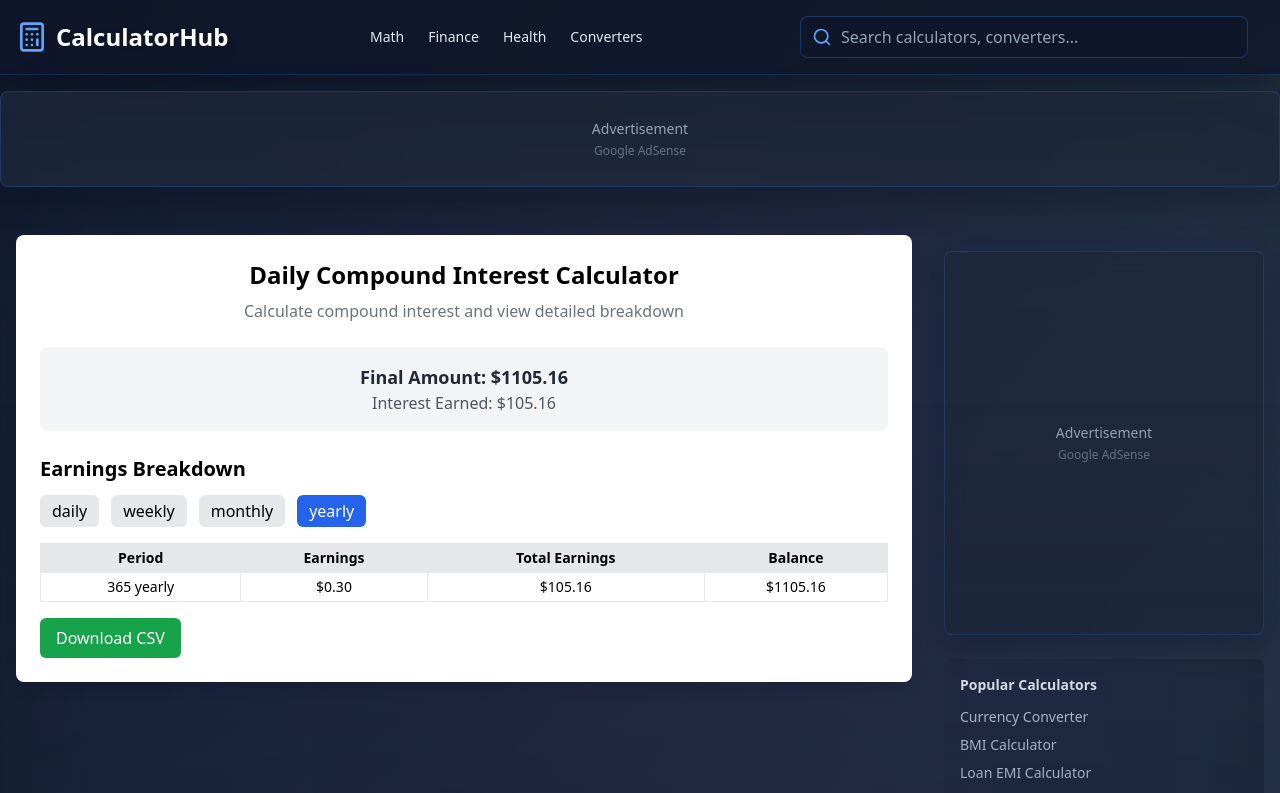
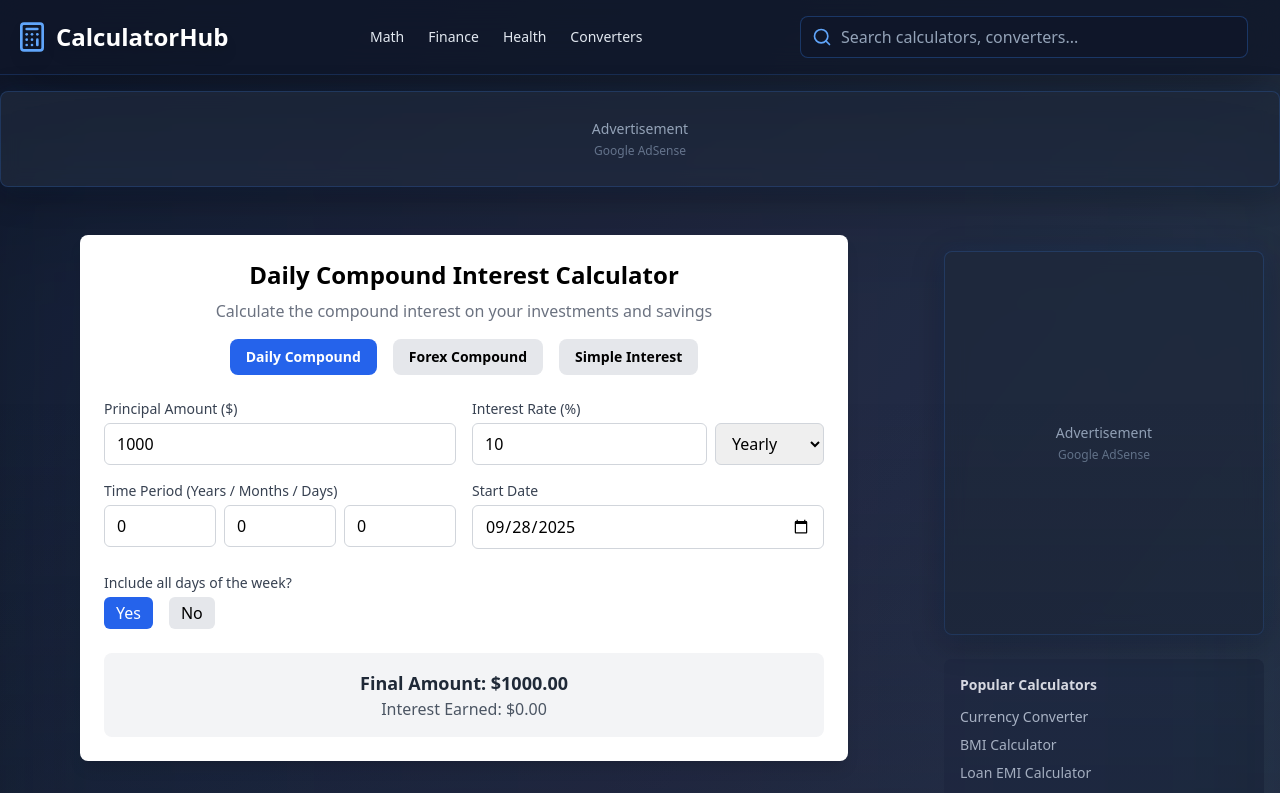
Before and after one commit to RofiqulIsalm/WebToolKits, a React (Vite) app: page /compound-interest-calculator in a window 1280 px wide. Shown: the top 793 px of the page. Built offline with nearby package versions, Linux system fonts and the light colour scheme.

Commit message:
Updated CompoundInterestCalculator.tsx

```diff
--- a/src/pages/CompoundInterestCalculator.tsx
+++ b/src/pages/CompoundInterestCalculator.tsx
@@ -1,28 +1,17 @@
 import React, { useState, useEffect } from "react";
-
-interface BreakdownRow {
-  period: string;
-  earnings: number;
-  totalEarnings: number;
-  balance: number;
-}
 
 const CompoundCalculator: React.FC = () => {
   const [mode, setMode] = useState("daily");
 
-  // Inputs
+  // Common inputs
   const [principal, setPrincipal] = useState<number>(1000);
   const [rate, setRate] = useState<number>(10);
-  const [timeYears, setTimeYears] = useState<number>(1);
+  const [timeYears, setTimeYears] = useState<number>(0);
   const [timeMonths, setTimeMonths] = useState<number>(0);
   const [timeDays, setTimeDays] = useState<number>(0);
-  const [rateType, setRateType] = useState("yearly");
+  const [rateType, setRateType] = useState("yearly"); // daily, weekly, monthly, yearly
 
-  const [startDate, setStartDate] = useState<string>(
-    new Date().toISOString().split("T")[0]
-  );
-
-  // Daily options
+  // Daily compounding options
   const [includeAllDays, setIncludeAllDays] = useState(true);
   const [selectedDays, setSelectedDays] = useState<string[]>([
     "Mon",
@@ -33,28 +22,45 @@ const CompoundCalculator: React.FC = () => {
     "Sat",
     "Sun",
   ]);
+  const [startDate, setStartDate] = useState<string>(
+    new Date().toISOString().split("T")[0]
+  );
 
   // Results
   const [finalAmount, setFinalAmount] = useState<number>(0);
   const [interest, setInterest] = useState<number>(0);
-  const [breakdown, setBreakdown] = useState<BreakdownRow[]>([]);
-  const [breakdownView, setBreakdownView] = useState("yearly"); // daily, weekly, monthly, yearly
 
-  // Toggle day
+  // Handle toggle day selection
   const toggleDay = (day: string) => {
-    setSelectedDays((prev) =>
-      prev.includes(day) ? prev.filter((d) => d !== day) : [...prev, day]
-    );
+    if (selectedDays.includes(day)) {
+      setSelectedDays(selectedDays.filter((d) => d !== day));
+    } else {
+      setSelectedDays([...selectedDays, day]);
+    }
   };
 
-  // Calculation
+  // Title
+  const getTitle = () => {
+    switch (mode) {
+      case "daily":
+        return "Daily Compound Interest Calculator";
+      case "forex":
+        return "Forex Compound Calculator";
+      case "simple":
+        return "Simple Interest Calculator";
+      default:
+        return "Compound Interest Calculator";
+    }
+  };
+
+  // Calculation logic
   useEffect(() => {
-    if (mode !== "daily") return;
-
+    if (mode === "daily") {
+      // Convert years/months/days into total days
       const totalDays =
         timeYears * 365 + timeMonths * 30 + timeDays;
 
-    // daily interest rate based on type
+      // Convert rate into daily equivalent
       let dailyRate = 0;
       switch (rateType) {
         case "daily":
@@ -72,58 +78,36 @@ const CompoundCalculator: React.FC = () => {
           break;
       }
 
-    // count days
+      // Count effective compounding days
       let effectiveDays = totalDays;
+      if (!includeAllDays) {
         const start = new Date(startDate);
-    let validDays: number[] = [];
-
-    if (!includeAllDays) {
         let count = 0;
         for (let i = 0; i < totalDays; i++) {
           const d = new Date(start);
           d.setDate(start.getDate() + i);
-        const dayName = d.toLocaleDateString("en-US", { weekday: "short" });
+          const dayName = d.toLocaleDateString("en-US", {
+            weekday: "short",
+          });
           if (selectedDays.includes(dayName)) {
             count++;
-          validDays.push(i);
           }
         }
         effectiveDays = count;
       }
 
-    // calculate final amount
       const amount = principal * Math.pow(1 + dailyRate, effectiveDays);
       setFinalAmount(amount);
       setInterest(amount - principal);
-
-    // generate breakdown
-    let rows: BreakdownRow[] = [];
-    let balance = principal;
-    let totalEarnings = 0;
-
-    for (let i = 1; i <= effectiveDays; i++) {
-      balance *= 1 + dailyRate;
-      const earnings = balance - (principal + totalEarnings);
-      totalEarnings += earnings;
-
-      // push by chosen view
-      if (
-        (breakdownView === "daily" && true) ||
-        (breakdownView === "weekly" && i % 7 === 0) ||
-        (breakdownView === "monthly" && i % 30 === 0) ||
-        (breakdownView === "yearly" && i % 365 === 0) ||
-        i === effectiveDays
-      ) {
-        rows.push({
-          period: `${i} ${breakdownView}`,
-          earnings: earnings,
-          totalEarnings: totalEarnings,
-          balance: balance,
-        });
+    } else if (mode === "forex") {
+      const amount = principal * Math.pow(1 + rate / 100, timeYears);
+      setFinalAmount(amount);
+      setInterest(amount - principal);
+    } else if (mode === "simple") {
+      const si = (principal * rate * timeYears) / 100;
+      setFinalAmount(principal + si);
+      setInterest(si);
     }
-    }
-
-    setBreakdown(rows);
   }, [
     mode,
     principal,
@@ -135,102 +119,192 @@ const CompoundCalculator: React.FC = () => {
     includeAllDays,
     selectedDays,
     startDate,
-    breakdownView,
   ]);
 
-  // CSV Download
-  const downloadCSV = () => {
-    const header = "Period,Earnings,Total Earnings,Balance\n";
-    const csv = breakdown
-      .map(
-        (row) =>
-          `${row.period},${row.earnings.toFixed(2)},${row.totalEarnings.toFixed(
-            2
-          )},${row.balance.toFixed(2)}`
-      )
-      .join("\n");
-    const blob = new Blob([header + csv], { type: "text/csv" });
-    const url = URL.createObjectURL(blob);
-    const a = document.createElement("a");
-    a.href = url;
-    a.download = "compound-interest-breakdown.csv";
-    a.click();
-    URL.revokeObjectURL(url);
-  };
-
   return (
-    <div className="max-w-4xl mx-auto p-6 bg-white rounded-lg shadow-lg">
+    <div className="max-w-3xl mx-auto p-6 bg-white rounded-lg shadow-lg">
       {/* Title */}
-      <h1 className="text-2xl font-bold mb-2 text-center">
-        Daily Compound Interest Calculator
-      </h1>
+      <h1 className="text-2xl font-bold mb-2 text-center">{getTitle()}</h1>
       <p className="text-gray-500 mb-4 text-center">
-        Calculate compound interest and view detailed breakdown
+        Calculate the {mode === "simple" ? "simple" : "compound"} interest on
+        your investments and savings
       </p>
 
-      {/* Inputs (keep same as before) */}
-      {/* ... (reuse your inputs here, not rewriting to save space) ... */}
+      {/* Mode Switch */}
+      <div className="flex justify-center gap-4 mb-6">
+        <button
+          onClick={() => setMode("daily")}
+          className={`px-4 py-2 rounded-lg text-sm font-semibold transition ${
+            mode === "daily"
+              ? "bg-blue-600 text-white"
+              : "bg-gray-200 hover:bg-gray-300"
+          }`}
+        >
+          Daily Compound
+        </button>
+        <button
+          onClick={() => setMode("forex")}
+          className={`px-4 py-2 rounded-lg text-sm font-semibold transition ${
+            mode === "forex"
+              ? "bg-green-600 text-white"
+              : "bg-gray-200 hover:bg-gray-300"
+          }`}
+        >
+          Forex Compound
+        </button>
+        <button
+          onClick={() => setMode("simple")}
+          className={`px-4 py-2 rounded-lg text-sm font-semibold transition ${
+            mode === "simple"
+              ? "bg-purple-600 text-white"
+              : "bg-gray-200 hover:bg-gray-300"
+          }`}
+        >
+          Simple Interest
+        </button>
+      </div>
+
+      {/* Daily Mode Inputs */}
+      {mode === "daily" && (
+        <>
+          <div className="grid grid-cols-1 md:grid-cols-2 gap-4 mb-6">
+            <div>
+              <label className="block text-sm font-medium text-gray-700 mb-1">
+                Principal Amount ($)
+              </label>
+              <input
+                type="number"
+                value={principal}
+                onChange={(e) => setPrincipal(Number(e.target.value))}
+                className="w-full px-3 py-2 border border-gray-300 rounded-md"
+              />
+            </div>
+
+            <div>
+              <label className="block text-sm font-medium text-gray-700 mb-1">
+                Interest Rate (%)
+              </label>
+              <div className="flex gap-2">
+                <input
+                  type="number"
+                  value={rate}
+                  onChange={(e) => setRate(Number(e.target.value))}
+                  className="w-full px-3 py-2 border border-gray-300 rounded-md"
+                />
+                <select
+                  value={rateType}
+                  onChange={(e) => setRateType(e.target.value)}
+                  className="px-3 py-2 border border-gray-300 rounded-md"
+                >
+                  <option value="daily">Daily</option>
+                  <option value="weekly">Weekly</option>
+                  <option value="monthly">Monthly</option>
+                  <option value="yearly">Yearly</option>
+                </select>
+              </div>
+            </div>
+
+            <div>
+              <label className="block text-sm font-medium text-gray-700 mb-1">
+                Time Period (Years / Months / Days)
+              </label>
+              <div className="flex gap-2">
+                <input
+                  type="number"
+                  placeholder="Years"
+                  value={timeYears}
+                  onChange={(e) => setTimeYears(Number(e.target.value))}
+                  className="w-1/3 px-3 py-2 border border-gray-300 rounded-md"
+                />
+                <input
+                  type="number"
+                  placeholder="Months"
+                  value={timeMonths}
+                  onChange={(e) => setTimeMonths(Number(e.target.value))}
+                  className="w-1/3 px-3 py-2 border border-gray-300 rounded-md"
+                />
+                <input
+                  type="number"
+                  placeholder="Days"
+                  value={timeDays}
+                  onChange={(e) => setTimeDays(Number(e.target.value))}
+                  className="w-1/3 px-3 py-2 border border-gray-300 rounded-md"
+                />
+              </div>
+            </div>
+
+            <div>
+              <label className="block text-sm font-medium text-gray-700 mb-1">
+                Start Date
+              </label>
+              <input
+                type="date"
+                value={startDate}
+                onChange={(e) => setStartDate(e.target.value)}
+                className="w-full px-3 py-2 border border-gray-300 rounded-md"
+              />
+            </div>
+          </div>
+
+          {/* Include Days Option */}
+          <div className="mb-4">
+            <p className="text-sm font-medium text-gray-700 mb-1">
+              Include all days of the week?
+            </p>
+            <div className="flex gap-4">
+              <button
+                type="button"
+                onClick={() => setIncludeAllDays(true)}
+                className={`px-3 py-1 rounded-md ${
+                  includeAllDays ? "bg-blue-600 text-white" : "bg-gray-200"
+                }`}
+              >
+                Yes
+              </button>
+              <button
+                type="button"
+                onClick={() => setIncludeAllDays(false)}
+                className={`px-3 py-1 rounded-md ${
+                  !includeAllDays ? "bg-blue-600 text-white" : "bg-gray-200"
+                }`}
+              >
+                No
+              </button>
+            </div>
+          </div>
+
+          {!includeAllDays && (
+            <div className="mb-4">
+              <p className="text-sm font-medium text-gray-700 mb-2">
+                Days to include:
+              </p>
+              <div className="flex flex-wrap gap-2">
+                {["Sun", "Mon", "Tue", "Wed", "Thu", "Fri", "Sat"].map((day) => (
+                  <button
+                    key={day}
+                    type="button"
+                    onClick={() => toggleDay(day)}
+                    className={`px-3 py-1 rounded-md border ${
+                      selectedDays.includes(day)
+                        ? "bg-orange-400 text-black"
+                        : "bg-gray-200"
+                    }`}
+                  >
+                    {day}
+                  </button>
+                ))}
+              </div>
+            </div>
+          )}
+        </>
+      )}
 
       {/* Results */}
       <div className="p-4 bg-gray-100 rounded-lg text-center mt-6">
         <p className="text-lg font-semibold text-gray-800">
           Final Amount: ${finalAmount.toFixed(2)}
         </p>
-        <p className="text-md text-gray-600">
-          Interest Earned: ${interest.toFixed(2)}
-        </p>
-      </div>
-
-      {/* Breakdown */}
-      <div className="mt-6">
-        <h2 className="text-xl font-bold mb-3">Earnings Breakdown</h2>
-        <div className="flex gap-3 mb-4">
-          {["daily", "weekly", "monthly", "yearly"].map((view) => (
-            <button
-              key={view}
-              onClick={() => setBreakdownView(view)}
-              className={`px-3 py-1 rounded-md ${
-                breakdownView === view
-                  ? "bg-blue-600 text-white"
-                  : "bg-gray-200"
-              }`}
-            >
-              {view}
-            </button>
-          ))}
-        </div>
-
-        <table className="w-full border text-sm">
-          <thead>
-            <tr className="bg-gray-200">
-              <th className="border px-2 py-1">Period</th>
-              <th className="border px-2 py-1">Earnings</th>
-              <th className="border px-2 py-1">Total Earnings</th>
-              <th className="border px-2 py-1">Balance</th>
-            </tr>
-          </thead>
-          <tbody>
-            {breakdown.map((row, i) => (
-              <tr key={i} className="text-center">
-                <td className="border px-2 py-1">{row.period}</td>
-                <td className="border px-2 py-1">${row.earnings.toFixed(2)}</td>
-                <td className="border px-2 py-1">
-                  ${row.totalEarnings.toFixed(2)}
-                </td>
-                <td className="border px-2 py-1">${row.balance.toFixed(2)}</td>
-              </tr>
-            ))}
-          </tbody>
-        </table>
-
-        <div className="mt-4 flex gap-4">
-          <button
-            onClick={downloadCSV}
-            className="px-4 py-2 bg-green-600 text-white rounded-md"
-          >
-            Download CSV
-          </button>
-        </div>
+        <p className="text-md text-gray-600">Interest Earned: ${interest.toFixed(2)}</p>
       </div>
     </div>
   );
```
Lines whose indentation alone changed are shown as unchanged.
